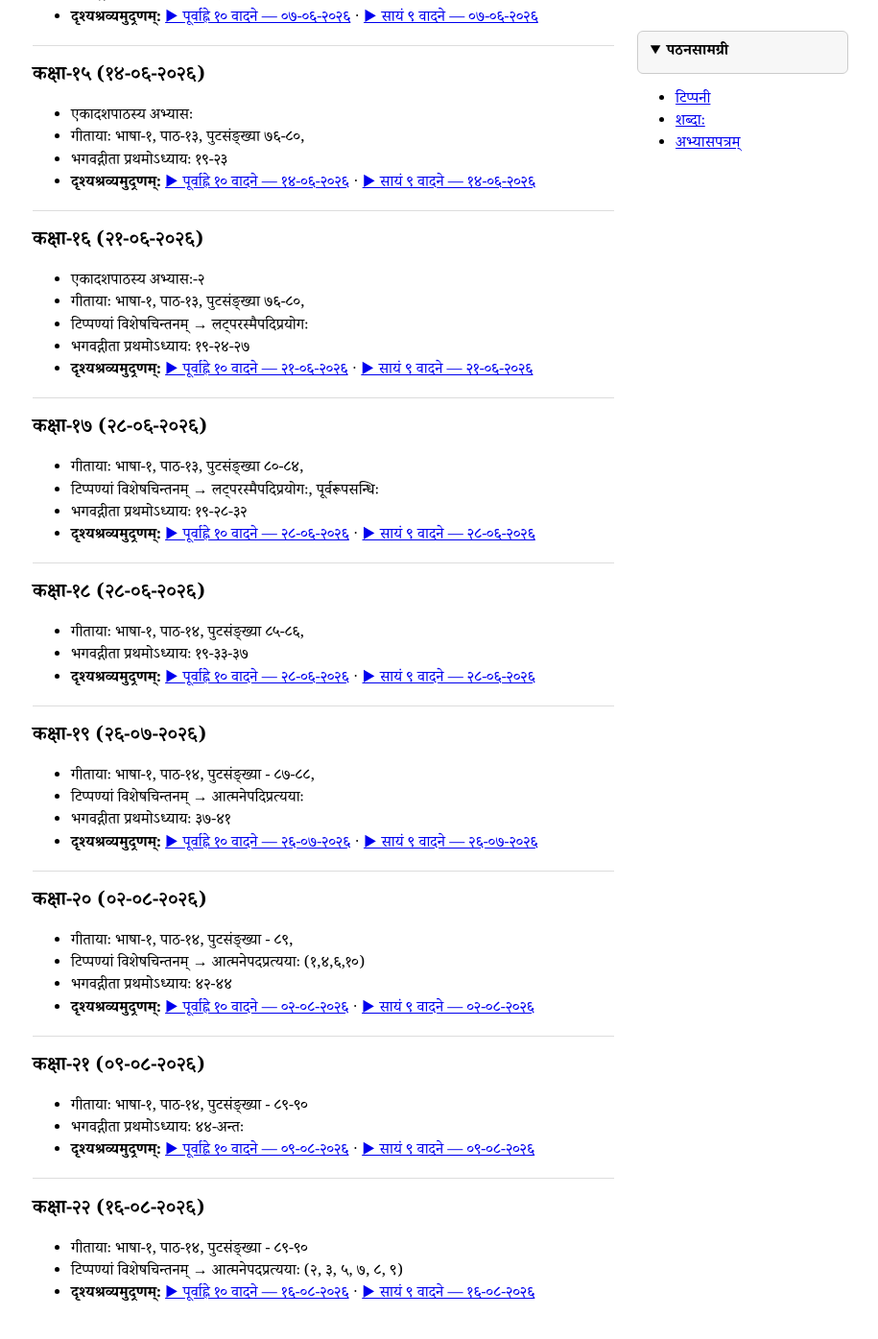
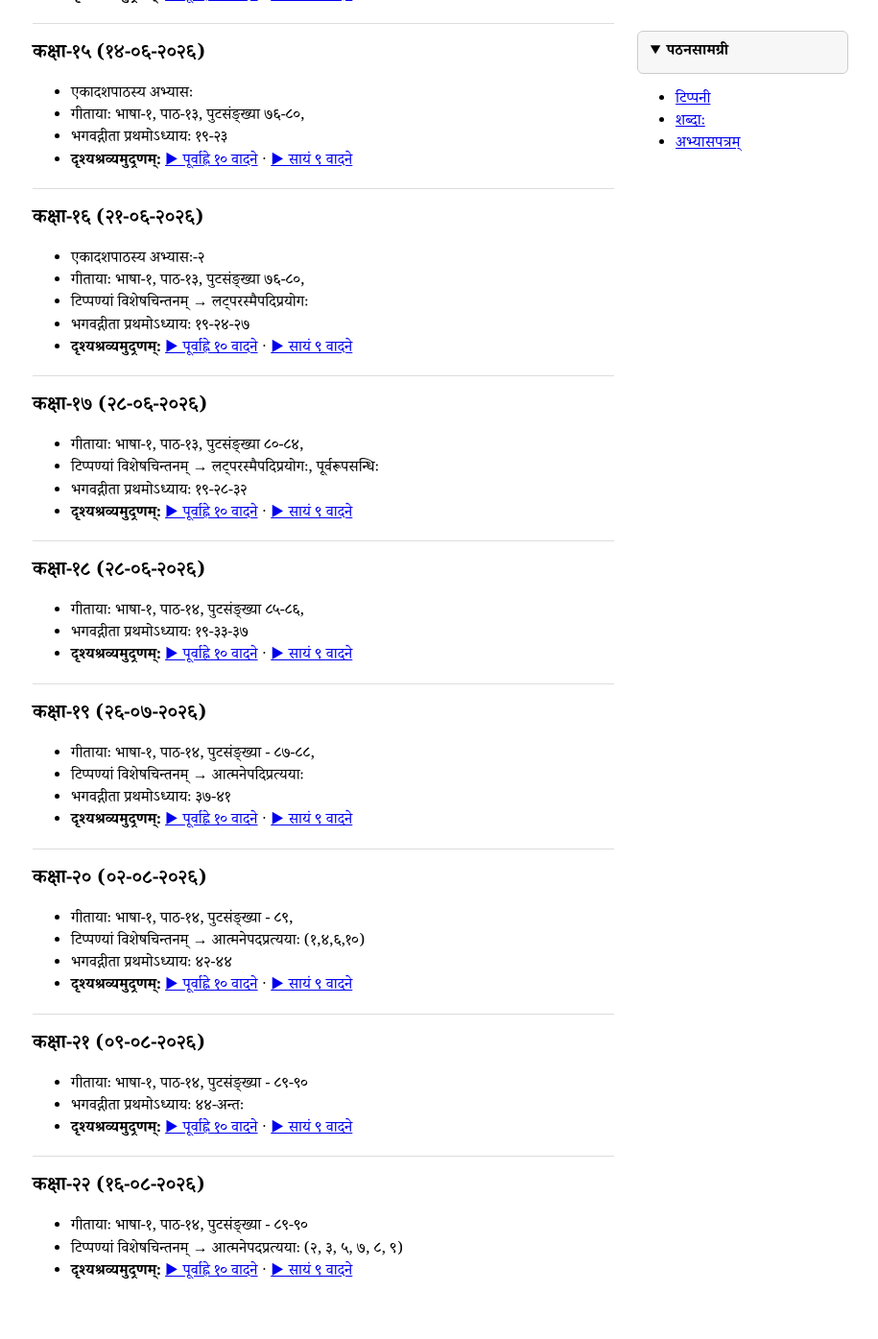
Before and after one commit to samskritaamritam/samskritaamritam, a Jekyll site: the page built from sunday-classes.md, in a window 1280 px wide and 1400 px high, scrolled down 2727 px. Shown: the top 1395 px of the window at 96% size, without its empty margins (181-1096 px from the left). Built offline with Jekyll 4.4.1, drawn with Linux system fonts in a browser that asks for light colours; some web fonts are replaced; some of the changed text lies outside the part shown.

Commit message:
removed dates from the videos

```diff
--- a/sunday-classes.md
+++ b/sunday-classes.md
@@ -22,7 +22,7 @@ title: रविवासरस्य वर्गौ
 - गीतायाः भाषा-१ पुटसंङ्ख्या ०१-१३,
 - विषयः-१ - पाठः ०१ - मम, भवतः, भवत्याः
 - विषयः-२ - पाठः ०२ - सः, एषः, सा, एषा, तत्, एतत्, ते, एते, ताः, एताः, तानि, एतानि
-- **दृश्यश्रव्यमुद्रणम्:** [▶ पूर्वाह्ने १० वादने — १३-०३-२०२६](https://drive.google.com/file/d/1oE95Q77Zw9v918VGI6sNkl-u69DfzuNx/view?usp=drive_link) · [▶ सायं ९ वादने — ०१-०३-२०२६](https://drive.google.com/file/d/1PgA56AYntQar7477qfylKseqzlOC2Hox/view?usp=drive_link)
+- **दृश्यश्रव्यमुद्रणम्:** [▶ पूर्वाह्ने १० वादने](https://drive.google.com/file/d/1oE95Q77Zw9v918VGI6sNkl-u69DfzuNx/view?usp=drive_link) · [▶ सायं ९ वादने](https://drive.google.com/file/d/1PgA56AYntQar7477qfylKseqzlOC2Hox/view?usp=drive_link)
 
 ---
 
@@ -32,7 +32,7 @@ title: रविवासरस्य वर्गौ
 - गीतायाः भाषा-१ पुटसंङ्ख्या १४-१७
 - विषयः-१ - पाठः २ - कः, का, किम्, के, काः, कानि,
 - टिप्पन्यां विशेषचिन्तनम् - मङ्गलाचरणम्, माहेश्वरसूत्राणि
-- **दृश्यश्रव्यमुद्रणम्:** [▶ पूर्वाह्ने १० वादने — ०८-०३-२०२६](https://drive.google.com/file/d/1rmrhAlCrmIU-BypiSPHzwRmkyTgq_MDU/view?usp=drive_link) · [▶ सायं ९ वादने — ०८-०३-२०२६](https://drive.google.com/file/d/1KKzyoHeYBICBydUqmwF2XGkeBbxLiG2G/view?usp=drive_link)
+- **दृश्यश्रव्यमुद्रणम्:** [▶ पूर्वाह्ने १० वादने](https://drive.google.com/file/d/1rmrhAlCrmIU-BypiSPHzwRmkyTgq_MDU/view?usp=drive_link) · [▶ सायं ९ वादने](https://drive.google.com/file/d/1KKzyoHeYBICBydUqmwF2XGkeBbxLiG2G/view?usp=drive_link)
 - [माहेश्वाराणि सूत्राणि](https://drive.google.com/file/d/10hJH00oNgqnrTZYfHZ_eg7IPoJYjrNFj/view?usp=drive_link)
 
 ---
@@ -44,7 +44,7 @@ title: रविवासरस्य वर्गौ
 - विषयः-१ - पाठः ०३ - अत्र, तत्र, कुत्र, अन्यत्र, सर्वत्र, एकत्र,
 - विषयः-२ - पाठः ०४ - अजन्तशब्दाः (त्रिषु वचनेषु)
 - टिप्पन्यां विशेषचिन्तनम् - अयोगवाहाः, सन्धिकार्याणि, अनुस्वारसन्धिः
-- **दृश्यश्रव्यमुद्रणम्:** [▶ पूर्वाह्ने १० वादने — १५-०३-२०२६](https://drive.google.com/file/d/10qsM8Ti-yIaw5yyOpHh0ruGmONixKVaG/view?usp=drive_link) · [▶ सायं ९ वादने — १५-०३-२०२६](https://drive.google.com/file/d/1nZ-5lrFGUU9FaDI5fAOdSgQMJc1t43QP/view?usp=drive_link)
+- **दृश्यश्रव्यमुद्रणम्:** [▶ पूर्वाह्ने १० वादने](https://drive.google.com/file/d/10qsM8Ti-yIaw5yyOpHh0ruGmONixKVaG/view?usp=drive_link) · [▶ सायं ९ वादने](https://drive.google.com/file/d/1nZ-5lrFGUU9FaDI5fAOdSgQMJc1t43QP/view?usp=drive_link)
 
 ---
 
@@ -53,7 +53,7 @@ title: रविवासरस्य वर्गौ
 
 - गीतायाः भाषा-१ पुटसंङ्ख्या ३४-५०
 - विषयः - पाठः ०५ - अजन्तशब्दप्रयोगः
-- **दृश्यश्रव्यमुद्रणम्:** [▶ पूर्वाह्ने १० वादने — २२-०३-२०२६](https://drive.google.com/file/d/1O1G37Abzuj87OOzBrs_eErGL_P61rcUb/view?usp=drive_link) · [▶ सायं ९ वादने — २२-०३-२०२६](https://drive.google.com/file/d/1em7H6B_MK7GGeFXUK6BKq6yi5QwtpTcV/view?usp=drive_link)
+- **दृश्यश्रव्यमुद्रणम्:** [▶ पूर्वाह्ने १० वादने](https://drive.google.com/file/d/1O1G37Abzuj87OOzBrs_eErGL_P61rcUb/view?usp=drive_link) · [▶ सायं ९ वादने](https://drive.google.com/file/d/1em7H6B_MK7GGeFXUK6BKq6yi5QwtpTcV/view?usp=drive_link)
 
 ---
 
@@ -63,7 +63,7 @@ title: रविवासरस्य वर्गौ
 - गीतायाः भाषा-१ पुटसंङ्ख्या ५१-५३
 - विषयः - पाठः ०५ - अजन्तशब्दप्रयोगः
 - विषयः - पाठः ०६ - अहम्, त्वम्, भवान्, भवती
-- **दृश्यश्रव्यमुद्रणम्:** [▶ पूर्वाह्ने १० वादने — २९-०३-२०२६](https://drive.google.com/file/d/1BK_8TMRE2_3E7hU31T6i9veEwWIQPo1T/view?usp=drive_link) · [▶ सायं ९ वादने — २९-०३-२०२६](https://drive.google.com/file/d/1fnIh1QKfrhxxMu5GTnd5uokO_GJhp1w6/view?usp=drive_link)
+- **दृश्यश्रव्यमुद्रणम्:** [▶ पूर्वाह्ने १० वादने](https://drive.google.com/file/d/1BK_8TMRE2_3E7hU31T6i9veEwWIQPo1T/view?usp=drive_link) · [▶ सायं ९ वादने](https://drive.google.com/file/d/1fnIh1QKfrhxxMu5GTnd5uokO_GJhp1w6/view?usp=drive_link)
 
 ---
 
@@ -74,7 +74,7 @@ title: रविवासरस्य वर्गौ
 - विषयः - पाठः ०५ - अजन्तशब्दप्रयोगः
 - विषयः - पाठः ०६ - अहम्, त्वम्, भवान्, भवती
 - टिप्पन्यां विशेषचिन्तनम् - माहेश्वरसूत्राणि, प्रत्याहाराः, सन्धिः
-- **दृश्यश्रव्यमुद्रणम्:** [▶ पूर्वाह्ने १० वादने — ०५-०४-२०२६](https://drive.google.com/file/d/1TJqOBoi_yy7ljV02wjaI6wpg2yoGjqhT/view?usp=drive_link) · [▶ सायं ९ वादने — ०५-०४-२०२६](https://drive.google.com/file/d/1RUyHAjbmj2RVNwVf8vzeZtayDOjjcA_m/view?usp=drive_link)
+- **दृश्यश्रव्यमुद्रणम्:** [▶ पूर्वाह्ने १० वादने](https://drive.google.com/file/d/1TJqOBoi_yy7ljV02wjaI6wpg2yoGjqhT/view?usp=drive_link) · [▶ सायं ९ वादने](https://drive.google.com/file/d/1RUyHAjbmj2RVNwVf8vzeZtayDOjjcA_m/view?usp=drive_link)
 
 ---
 
@@ -83,7 +83,7 @@ title: रविवासरस्य वर्गौ
 
 - अजन्तशब्दानाम् अभ्यासः ([अभ्यासपत्रम्](https://drive.google.com/file/d/17IT3NxQcES-b4AksfK6w8-VCzPdTf2Yd/view?usp=drive_link))
 - गीतायाः भाषा-१ पुटसंङ्ख्या ५५-५७ (षष्ठीविभक्तिः)
-- **दृश्यश्रव्यमुद्रणम्:** [▶ पूर्वाह्ने १० वादने — १९-०४-२०२६](https://drive.google.com/file/d/1TJqOBoi_yy7ljV02wjaI6wpg2yoGjqhT/view?usp=drive_link) · [▶ सायं ९ वादने — १९-०४-२०२६](https://drive.google.com/file/d/1HJtSfD8M9McLzXDirFZ62LqVCw7IPH9l/view?usp=drive_link), गीताध्यानश्लोकः -१
+- **दृश्यश्रव्यमुद्रणम्:** [▶ पूर्वाह्ने १० वादने](https://drive.google.com/file/d/1TJqOBoi_yy7ljV02wjaI6wpg2yoGjqhT/view?usp=drive_link) · [▶ सायं ९ वादने](https://drive.google.com/file/d/1HJtSfD8M9McLzXDirFZ62LqVCw7IPH9l/view?usp=drive_link), गीताध्यानश्लोकः -१
 
 ---
 
@@ -93,7 +93,7 @@ title: रविवासरस्य वर्गौ
 - अजन्तशब्दानाम् अभ्यासः ([अभ्यासपत्रम्](https://drive.google.com/file/d/17IT3NxQcES-b4AksfK6w8-VCzPdTf2Yd/view?usp=drive_link))
 - टिप्पन्यां विशेषचिन्तनम् - षष्ठीविभक्तिः, णत्वम्
 - गीताध्यानश्लोकः -१-४
-- **दृश्यश्रव्यमुद्रणम्:** [▶ पूर्वाह्ने १० वादने — २६-०४-२०२६](https://drive.google.com/file/d/1Bw4ROITafhzI7TR6M3FWBvbsgDWPedaR/view?usp=drive_link) · [▶ सायं ९ वादने — २६-०४-२०२६](https://drive.google.com/file/d/1L_ETVUbFg4e-AT6ZU4_WQP3L-Z175vor/view?usp=drive_link)
+- **दृश्यश्रव्यमुद्रणम्:** [▶ पूर्वाह्ने १० वादने](https://drive.google.com/file/d/1Bw4ROITafhzI7TR6M3FWBvbsgDWPedaR/view?usp=drive_link) · [▶ सायं ९ वादने](https://drive.google.com/file/d/1L_ETVUbFg4e-AT6ZU4_WQP3L-Z175vor/view?usp=drive_link)
 
 ---
 
@@ -103,7 +103,7 @@ title: रविवासरस्य वर्गौ
 - स्प्तमपाठस्य अभ्यासः ([अभ्यासपत्रम्](https://drive.google.com/file/d/17IT3NxQcES-b4AksfK6w8-VCzPdTf2Yd/view?usp=drive_link))
 - गीतायाः भाषा-१ पुटसंङ्ख्या ५६-५९,
 - गीताध्यानश्लोकः - ५, ६, ७
-- **दृश्यश्रव्यमुद्रणम्:** [▶ पूर्वाह्ने १० वादने — ०३-०५-२०२६](https://drive.google.com/file/d/11e1YjlY3Oh99eHp_HXz-IT3DC9GWJ98B/view?usp=drive_link) · [▶ सायं ९ वादने — ०३-०५-२०२६](https://drive.google.com/file/d/1EbT6SFi6Oo3JZ4qAkURCSu8tdcaz0byE/view?usp=drive_link)
+- **दृश्यश्रव्यमुद्रणम्:** [▶ पूर्वाह्ने १० वादने](https://drive.google.com/file/d/11e1YjlY3Oh99eHp_HXz-IT3DC9GWJ98B/view?usp=drive_link) · [▶ सायं ९ वादने](https://drive.google.com/file/d/1EbT6SFi6Oo3JZ4qAkURCSu8tdcaz0byE/view?usp=drive_link)
 
 ---
 
@@ -114,7 +114,7 @@ title: रविवासरस्य वर्गौ
 - गीतायाः भाषा-१ पुटसंङ्ख्या ५९-६१,
 - टिप्पन्यां विशेषचिन्तनम् - सत्वम्, शत्वम्, षत्वम्
 - [भगवद्गीता प्रथमोऽध्याय १-३](https://sites.google.com/samskritaamritam.co.in/classes/gita-first-chapter?authuser=3#h.dfebrd6h0c9q)
-- **दृश्यश्रव्यमुद्रणम्:** [▶ पूर्वाह्ने १० वादने — १०-०५-२०२६](https://drive.google.com/file/d/1-_G3EkoyQgV2nMUkTFc2UwX3BreSEzd9/view?usp=drive_link) · [▶ सायं ९ वादने — १०-०५-२०२६](https://drive.google.com/file/d/1b9g0sP-coVRt6r7hk9yzoWbjbQPV2oVw/view?usp=drive_link)
+- **दृश्यश्रव्यमुद्रणम्:** [▶ पूर्वाह्ने १० वादने](https://drive.google.com/file/d/1-_G3EkoyQgV2nMUkTFc2UwX3BreSEzd9/view?usp=drive_link) · [▶ सायं ९ वादने](https://drive.google.com/file/d/1b9g0sP-coVRt6r7hk9yzoWbjbQPV2oVw/view?usp=drive_link)
 
 ---
 
@@ -124,7 +124,7 @@ title: रविवासरस्य वर्गौ
 - अष्टमपाठस्य अभ्यासः ([अभ्यासपत्रम्](https://drive.google.com/file/d/17IT3NxQcES-b4AksfK6w8-VCzPdTf2Yd/view?usp=drive_link))
 - गीतायाः भाषा-१, पाठ-१०, पुटसंङ्ख्या ६२-६४
 - [भगवद्गीता प्रथमोऽध्याय ४-८](https://sites.google.com/samskritaamritam.co.in/classes/gita-first-chapter?authuser=3#h.h0w56796mtvd)
-- **दृश्यश्रव्यमुद्रणम्:** [▶ पूर्वाह्ने १० वादने — १७-०५-२०२६](https://drive.google.com/file/d/1E_AgegiiJ1xLIYswxbEmqCoFnjQ4Chdk/view?usp=drive_link) · [▶ सायं ९ वादने — १७-०५-२०२६](https://drive.google.com/file/d/15sZxUgeXTwIxI2_U4tcWDizfNdVg0Aty/view?usp=drive_link)
+- **दृश्यश्रव्यमुद्रणम्:** [▶ पूर्वाह्ने १० वादने](https://drive.google.com/file/d/1E_AgegiiJ1xLIYswxbEmqCoFnjQ4Chdk/view?usp=drive_link) · [▶ सायं ९ वादने](https://drive.google.com/file/d/15sZxUgeXTwIxI2_U4tcWDizfNdVg0Aty/view?usp=drive_link)
 
 ---
 
@@ -133,7 +133,7 @@ title: रविवासरस्य वर्गौ
 
 - अष्टमपाठस्य अभ्यासः ([अभ्यासपत्रम्](https://drive.google.com/file/d/17IT3NxQcES-b4AksfK6w8-VCzPdTf2Yd/view?usp=drive_link))
 - गीतायाः भाषा-१, पाठ-१०, पुटसंङ्ख्या ६३-६५
-- **दृश्यश्रव्यमुद्रणम्:** [▶ पूर्वाह्ने १० वादने — २४-०५-२०२६](https://drive.google.com/file/d/1kgBIg6rRKYCxdp359SXO8Pq7VYlbIPV0/view?usp=drive_link) · [▶ सायं ९ वादने — २४-०५-२०२६](https://drive.google.com/file/d/1_x2SAX0VCLJ2GvgtjPChlQ_7aLfXU1T_/view?usp=drive_link)
+- **दृश्यश्रव्यमुद्रणम्:** [▶ पूर्वाह्ने १० वादने](https://drive.google.com/file/d/1kgBIg6rRKYCxdp359SXO8Pq7VYlbIPV0/view?usp=drive_link) · [▶ सायं ९ वादने](https://drive.google.com/file/d/1_x2SAX0VCLJ2GvgtjPChlQ_7aLfXU1T_/view?usp=drive_link)
 
 ---
 
@@ -145,7 +145,7 @@ title: रविवासरस्य वर्गौ
 - गीतायाः भाषा-१, पाठः-११, पटसङ्ख्या ६९-७२
 - टिप्पन्यां विशेषचिन्तनम् - पदम्, सुबन्तम्, तिङन्तम्, प्रातिपदिकम् ।
 - [भगवद्गीता प्रथमोऽध्यायः ९-१३](https://sites.google.com/samskritaamritam.co.in/classes/gita-first-chapter?authuser=3#h.3s82dlmvn244)
-- **दृश्यश्रव्यमुद्रणम्:** [▶ पूर्वाह्ने १० वादने — ३१-०५-२०२६](https://drive.google.com/file/d/1i5FuVaxyslMVBj_oNJvt9Y1WMHsKDSbJ/view?usp=drive_link) · [▶ सायं ९ वादने — ३१-०५-२०२६](https://drive.google.com/file/d/1FYgFhxXvQGuU1bqSk6OZmzYaBT0KDY8F/view?usp=drive_link)
+- **दृश्यश्रव्यमुद्रणम्:** [▶ पूर्वाह्ने १० वादने](https://drive.google.com/file/d/1i5FuVaxyslMVBj_oNJvt9Y1WMHsKDSbJ/view?usp=drive_link) · [▶ सायं ९ वादने](https://drive.google.com/file/d/1FYgFhxXvQGuU1bqSk6OZmzYaBT0KDY8F/view?usp=drive_link)
 
 ---
 
@@ -156,7 +156,7 @@ title: रविवासरस्य वर्गौ
 - गीतायाः भाषा-१, पाठ-१२, पुटसंङ्ख्या ७३-७४,
 - गीतायाः भाषा-१, पाठः-१३, पटसङ्ख्या ७५-७६
 - भगवद्गीता प्रथमोऽध्यायः १४-१८
-- **दृश्यश्रव्यमुद्रणम्:** [▶ पूर्वाह्ने १० वादने — ०७-०६-२०२६](https://drive.google.com/file/d/1M1u7KhPRd08aP09xI4rob5PRFN2UIWVt/view?usp=drive_link) · [▶ सायं ९ वादने — ०७-०६-२०२६](https://drive.google.com/file/d/1-bWHJb1UI5uAS1NfqvDnTQPookq5V5M8/view?usp=drive_link)
+- **दृश्यश्रव्यमुद्रणम्:** [▶ पूर्वाह्ने १० वादने](https://drive.google.com/file/d/1M1u7KhPRd08aP09xI4rob5PRFN2UIWVt/view?usp=drive_link) · [▶ सायं ९ वादने](https://drive.google.com/file/d/1-bWHJb1UI5uAS1NfqvDnTQPookq5V5M8/view?usp=drive_link)
 
 ---
 
@@ -166,7 +166,7 @@ title: रविवासरस्य वर्गौ
 - एकादशपाठस्य अभ्यासः
 - गीतायाः भाषा-१, पाठ-१३, पुटसंङ्ख्या ७६-८०,
 - भगवद्गीता प्रथमोऽध्यायः १९-२३
-- **दृश्यश्रव्यमुद्रणम्:** [▶ पूर्वाह्ने १० वादने — १४-०६-२०२६](https://drive.google.com/file/d/1xnaujKh3_k6sEJHzsce9LJ-u2pgB1JHJ/view?usp=drive_link) · [▶ सायं ९ वादने — १४-०६-२०२६](https://drive.google.com/file/d/1xnaujKh3_k6sEJHzsce9LJ-u2pgB1JHJ/view?usp=drive_link)
+- **दृश्यश्रव्यमुद्रणम्:** [▶ पूर्वाह्ने १० वादने](https://drive.google.com/file/d/1xnaujKh3_k6sEJHzsce9LJ-u2pgB1JHJ/view?usp=drive_link) · [▶ सायं ९ वादने](https://drive.google.com/file/d/1xnaujKh3_k6sEJHzsce9LJ-u2pgB1JHJ/view?usp=drive_link)
 
 ---
 
@@ -177,7 +177,7 @@ title: रविवासरस्य वर्गौ
 - गीतायाः भाषा-१, पाठ-१३, पुटसंङ्ख्या ७६-८०,
 - टिप्पण्यां विशेषचिन्तनम् → लट्परस्मैपदिप्रयोगः
 - भगवद्गीता प्रथमोऽध्यायः १९-२४-२७
-- **दृश्यश्रव्यमुद्रणम्:** [▶ पूर्वाह्ने १० वादने — २१-०६-२०२६](https://drive.google.com/file/d/1oJwuLGkOJaRunAmnDojeWk2Yju9a9CwG/view?usp=drive_link) · [▶ सायं ९ वादने — २१-०६-२०२६](https://drive.google.com/file/d/1EZTpNx4M9Ihb-4Iv-1MPUaAn2ZHwO1y1/view?usp=drive_link)
+- **दृश्यश्रव्यमुद्रणम्:** [▶ पूर्वाह्ने १० वादने](https://drive.google.com/file/d/1oJwuLGkOJaRunAmnDojeWk2Yju9a9CwG/view?usp=drive_link) · [▶ सायं ९ वादने](https://drive.google.com/file/d/1EZTpNx4M9Ihb-4Iv-1MPUaAn2ZHwO1y1/view?usp=drive_link)
 
 ---
 
@@ -187,7 +187,7 @@ title: रविवासरस्य वर्गौ
 - गीतायाः भाषा-१, पाठ-१३, पुटसंङ्ख्या ८०-८४,
 - टिप्पण्यां विशेषचिन्तनम् → लट्परस्मैपदिप्रयोगः, पूर्वरूपसन्धिः
 - भगवद्गीता प्रथमोऽध्यायः १९-२८-३२
-- **दृश्यश्रव्यमुद्रणम्:** [▶ पूर्वाह्ने १० वादने — २८-०६-२०२६](https://drive.google.com/file/d/11BWg-KLcfGEog8jZaJ-ucNA1qB9AThtl/view?usp=drive_link) · [▶ सायं ९ वादने — २८-०६-२०२६](https://drive.google.com/file/d/11BWg-KLcfGEog8jZaJ-ucNA1qB9AThtl/view?usp=drive_link)
+- **दृश्यश्रव्यमुद्रणम्:** [▶ पूर्वाह्ने १० वादने](https://drive.google.com/file/d/11BWg-KLcfGEog8jZaJ-ucNA1qB9AThtl/view?usp=drive_link) · [▶ सायं ९ वादने](https://drive.google.com/file/d/11BWg-KLcfGEog8jZaJ-ucNA1qB9AThtl/view?usp=drive_link)
 
 ---
 
@@ -196,7 +196,7 @@ title: रविवासरस्य वर्गौ
 
 - गीतायाः भाषा-१, पाठ-१४, पुटसंङ्ख्या ८५-८६,
 - भगवद्गीता प्रथमोऽध्यायः १९-३३-३७
-- **दृश्यश्रव्यमुद्रणम्:** [▶ पूर्वाह्ने १० वादने — २८-०६-२०२६](https://drive.google.com/file/d/10f_UbmmPC6LsBz1tIzQP8pLo2rId1ru2/view?usp=drive_link) · [▶ सायं ९ वादने — २८-०६-२०२६](https://drive.google.com/file/d/10f_UbmmPC6LsBz1tIzQP8pLo2rId1ru2/view?usp=drive_link)
+- **दृश्यश्रव्यमुद्रणम्:** [▶ पूर्वाह्ने १० वादने](https://drive.google.com/file/d/10f_UbmmPC6LsBz1tIzQP8pLo2rId1ru2/view?usp=drive_link) · [▶ सायं ९ वादने](https://drive.google.com/file/d/10f_UbmmPC6LsBz1tIzQP8pLo2rId1ru2/view?usp=drive_link)
 
 ---
 
@@ -206,7 +206,7 @@ title: रविवासरस्य वर्गौ
 - गीतायाः भाषा-१, पाठ-१४, पुटसंङ्ख्या - ८७-८८,
 - टिप्पण्यां विशेषचिन्तनम् → आत्मनेपदिप्रत्ययाः
 - भगवद्गीता प्रथमोऽध्यायः ३७-४१
-- **दृश्यश्रव्यमुद्रणम्:** [▶ पूर्वाह्ने १० वादने — २६-०७-२०२६](https://drive.google.com/file/d/1cPzgEpykZzbB2MFWKCLg75I7MM4lgOg4/view?usp=drive_link) · [▶ सायं ९ वादने — २६-०७-२०२६](https://drive.google.com/file/d/1aQEOIyao0stgX1jE3wrDTJQtEhtSwqgj/view?usp=drive_link)
+- **दृश्यश्रव्यमुद्रणम्:** [▶ पूर्वाह्ने १० वादने](https://drive.google.com/file/d/1cPzgEpykZzbB2MFWKCLg75I7MM4lgOg4/view?usp=drive_link) · [▶ सायं ९ वादने](https://drive.google.com/file/d/1aQEOIyao0stgX1jE3wrDTJQtEhtSwqgj/view?usp=drive_link)
 
 ---
 
@@ -216,7 +216,7 @@ title: रविवासरस्य वर्गौ
 - गीतायाः भाषा-१, पाठ-१४, पुटसंङ्ख्या - ८९,
 - टिप्पण्यां विशेषचिन्तनम् → आत्मनेपदप्रत्ययाः (१,४,६,१०)
 - भगवद्गीता प्रथमोऽध्यायः ४२-४४
-- **दृश्यश्रव्यमुद्रणम्:** [▶ पूर्वाह्ने १० वादने — ०२-०८-२०२६](https://drive.google.com/file/d/1oqxMHFmjcwMzE4gsqHq8iYeVXV2Qg56c/view?usp=drive_link) · [▶ सायं ९ वादने — ०२-०८-२०२६](https://drive.google.com/file/d/1-5EIB1myKnHlv3yrFTDezKmvO5-FvGCs/view?usp=drive_link)
+- **दृश्यश्रव्यमुद्रणम्:** [▶ पूर्वाह्ने १० वादने](https://drive.google.com/file/d/1oqxMHFmjcwMzE4gsqHq8iYeVXV2Qg56c/view?usp=drive_link) · [▶ सायं ९ वादने](https://drive.google.com/file/d/1-5EIB1myKnHlv3yrFTDezKmvO5-FvGCs/view?usp=drive_link)
 
 ---
 
@@ -225,7 +225,7 @@ title: रविवासरस्य वर्गौ
 
 - गीतायाः भाषा-१, पाठ-१४, पुटसंङ्ख्या - ८९-९०
 - भगवद्गीता प्रथमोऽध्यायः ४४-अन्तः
-- **दृश्यश्रव्यमुद्रणम्:** [▶ पूर्वाह्ने १० वादने — ०९-०८-२०२६](https://drive.google.com/file/d/1HnH0CaPu-HRm7ruyl_SshgcejTklCaK2/view?usp=drive_link) · [▶ सायं ९ वादने — ०९-०८-२०२६](https://drive.google.com/file/d/1HnH0CaPu-HRm7ruyl_SshgcejTklCaK2/view?usp=drive_link)
+- **दृश्यश्रव्यमुद्रणम्:** [▶ पूर्वाह्ने १० वादने](https://drive.google.com/file/d/1HnH0CaPu-HRm7ruyl_SshgcejTklCaK2/view?usp=drive_link) · [▶ सायं ९ वादने](https://drive.google.com/file/d/1HnH0CaPu-HRm7ruyl_SshgcejTklCaK2/view?usp=drive_link)
 
 ---
 
@@ -234,7 +234,7 @@ title: रविवासरस्य वर्गौ
 
 - गीतायाः भाषा-१, पाठ-१४, पुटसंङ्ख्या - ८९-९०
 - टिप्पण्यां विशेषचिन्तनम् → आत्मनेपदप्रत्ययाः (२, ३, ५, ७, ८, ९)
-- **दृश्यश्रव्यमुद्रणम्:** [▶ पूर्वाह्ने १० वादने — १६-०८-२०२६](https://drive.google.com/file/d/1Q9cxOYgO9dHzXrQC3QZdxYKYBCllD074/view?usp=drive_link) · [▶ सायं ९ वादने — १६-०८-२०२६](https://drive.google.com/file/d/1Q9cxOYgO9dHzXrQC3QZdxYKYBCllD074/view?usp=drive_link)
+- **दृश्यश्रव्यमुद्रणम्:** [▶ पूर्वाह्ने १० वादने](https://drive.google.com/file/d/1Q9cxOYgO9dHzXrQC3QZdxYKYBCllD074/view?usp=drive_link) · [▶ सायं ९ वादने](https://drive.google.com/file/d/1Q9cxOYgO9dHzXrQC3QZdxYKYBCllD074/view?usp=drive_link)
 
 </details>
 
```
Also changed, not shown: other parts of sunday-classes.md (+1 -1 lines).
